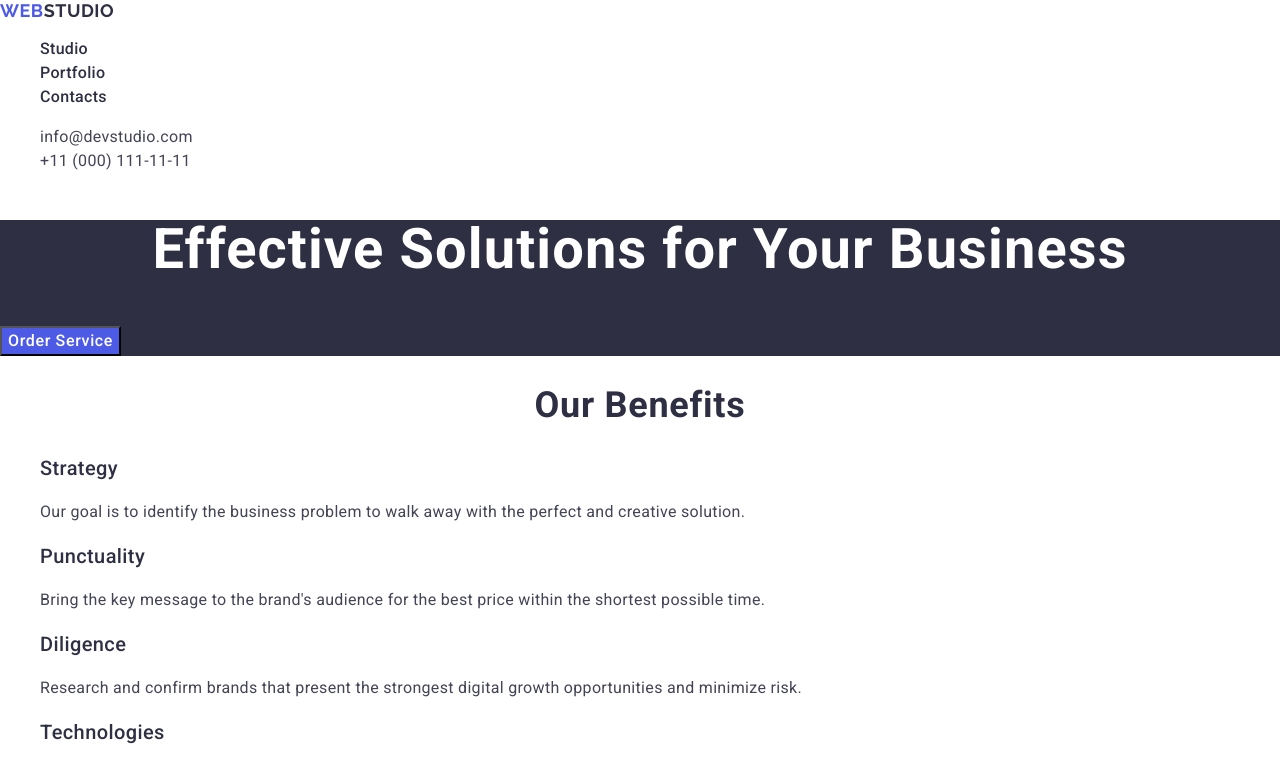
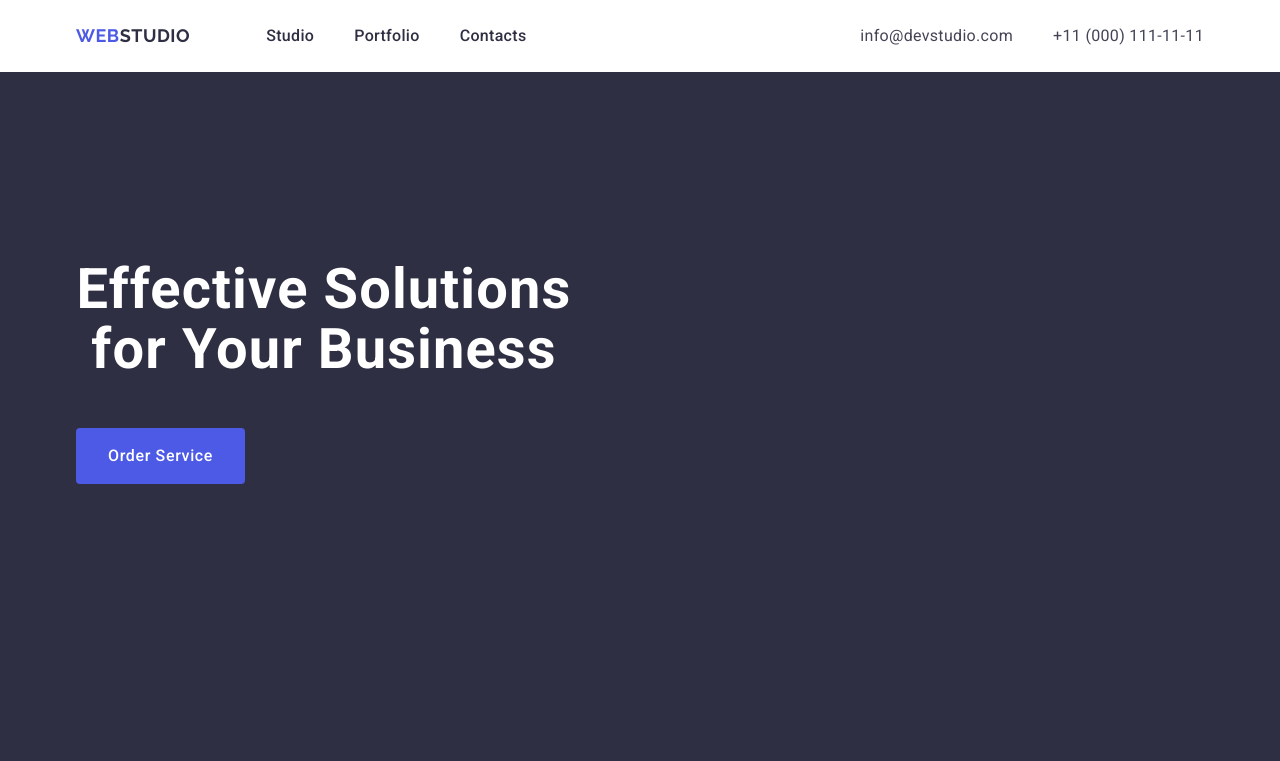
Before and after one commit to prus-iryna/goit-markup-hw-03, a plain HTML site: page index.html in a window 1280 px wide. Shown: the top 761 px of the page. Drawn offline with nearby package versions, Linux system fonts and the light colour scheme.

Commit message:
add styles.css

```diff
--- a/css/styles.css
+++ b/css/styles.css
@@ -1,6 +1,20 @@
 /* ============== Common styles ==============*/
+h1,
+h2,
+h3,
+h4,
+h5,
+h6,
+p{
+    margin-top: 0;
+    margin-bottom: 0;
+}
+
 ul,
 ol{
+    margin-top: 0;
+    margin-bottom: 0;
+    padding-left: 0;
     list-style-type: none;
 }
 a{
@@ -10,6 +24,10 @@ a{
 button{
     cursor: pointer;
 }
+img{
+    display: block;
+}
+
 body{
     font-family: "Roboto", sans-serif;
     color: #434455;
@@ -18,6 +36,15 @@ body{
 /* ==============/Common styles ==============*/
 
 /* ============== Page Header styles ==============*/
+.page-nav{
+    display: flex;
+    justify-content: space-between;
+    align-items: center;
+}
+.page-header-container{
+    display: flex;
+    justify-content: space-between;
+}
 .logo{
     font-family: "Raleway", sans-serif;
         font-weight: 700;
@@ -26,9 +53,14 @@ body{
         letter-spacing: 0.03em;
         text-transform: uppercase;
         color: #4d5ae5;
+        margin-right: 76px;
 }
 .logo-text{
     color: #2e2f42;
+}
+.nav-list{
+    display: flex;
+    column-gap: 40px;
 }
 .nav-list-link{
         font-weight: 500;
@@ -36,13 +68,21 @@ body{
         line-height: 1.5;
         color: #2e2f42;
         letter-spacing: 0.02em;
+        display: block;
+        padding-top: 24px;
+        padding-bottom: 24px;
 }
 .nav-list-link:hover,
 .nav-list-link:focus {
     color: #404bbf;
+
 }
 .contacts-studio{
     font-style: normal;
+}
+.contacts-studio-list{
+    display: flex;
+    column-gap: 40px;
 }
 .contacts:hover,
 .contacts:focus{
@@ -52,7 +92,11 @@ body{
 .contacts{
    color: #434455;
    line-height: 1.5;
-letter-spacing: 0.02em;
+    letter-spacing: 0.02em;
+    display: block;
+    padding-top: 24px;
+    padding-bottom: 24px;
+
 }
 
 /* ==============/Page Header styles ==============*/
@@ -62,6 +106,13 @@ letter-spacing: 0.02em;
     background: #2e2f42;
 
 }
+.hero-container{
+    padding-top: 188px;
+    padding-bottom: 292px;
+    padding-right: 487px;
+    padding-left: 487px;
+}
+
 .main-title{
     font-family: "Roboto", sans-serif;
         font-weight: 700;
@@ -70,6 +121,8 @@ letter-spacing: 0.02em;
         text-align: center;
         color: #fff;
         letter-spacing: 0.02em;
+        max-width: 496px;
+        margin-bottom: 48px;
 }
 .btn{
     font-weight: 500;
@@ -77,6 +130,12 @@ letter-spacing: 0.02em;
     color: #ffffff;
     background: #4d5ae5;
     letter-spacing: 0.04em;
+    border-radius: 4px;
+    padding-left: 32px;
+    padding-right: 32px;
+    min-width: 169px;
+    height: 56px;
+    border: none;
 }
 .btn:hover,
 .btn:focus{
@@ -87,6 +146,13 @@ letter-spacing: 0.02em;
 /* ============== /Hero Section styles ==============*/
 
 /* ============== Benefits Section styles ==============*/
+.container {
+max-width: 1158px;
+padding-left: 15px;
+padding-right: 15px;
+margin-left:auto;
+margin-right: auto;
+}
 .section-title{
         font-weight: 700;
         font-size: 36px;
--- a/index.html
+++ b/index.html
@@ -18,6 +18,7 @@
 <body>
     <!-- Page Header -->
     <header class="page-header">
+        <div class="container page-header-container">
         <nav class="page-nav">
             <a class="logo" href="./index.html">Web<span class="logo-text">Studio</span></a>
          <ul class="nav-list">
@@ -33,7 +34,7 @@
          </ul>
        </nav>
         <address class="contacts-studio">
-            <ul>
+            <ul class="contacts-studio-list">
                 <li>
                     <a class="contacts" href="mailto:info@devstudio.com">info@devstudio.com</a>
                 </li>
@@ -42,10 +43,13 @@
                 </li>
             </ul>
         </address>
+        </div>
+       </header>
+    <main>
         <!-- Hero Section -->
-    </header>
-    <main>
+
         <section class="hero">
+            <div class="container hero-container">
             <h1 class="main-title">Effective Solutions
             for Your Business</h1>
             <button class="btn" type="button">Order Service</button>
@@ -74,10 +78,11 @@
                     <p class="benefits-list-text">Design practice focused on digital experiences. We bring forth a deep passion for problem-solving.</p>
                  </li>
             </ul>
-
+            </div>
         </section>
         <!--Team Section -->
         <section class="team-section">
+            <div class="container">
             <h2 class="section-title">Our Team</h2>
             <ul class="team-list">
                 <li class="team-list-item">
@@ -121,9 +126,11 @@
                     <p class="team-person-position">UI Designer</p>
                 </li>
             </ul>
+            </div>
         </section>
         <!--Portfolio Section -->
         <section>
+            <div class="container">
             <h2 class="section-title">Our Portfolio</h2>
             <ul class="portfolio-list">
                 <li class="portfolio-list-item">
@@ -182,12 +189,15 @@
                      <p class="project-direction">Marketing</p>
                 </li>
             </ul>
+            </div>
         </section>
 
     </main>
     <footer class="page-footer">
+        <div class="container">
         <a class="logo-footer" href="./index.html">Web<span class="logo-footer-text">Studio</span></a>
         <p class="page-footer-text">Increase the flow of customers and sales for your business with digital marketing & growth solutions.</p>
+</div>
     </footer>
 
 </body>
```
